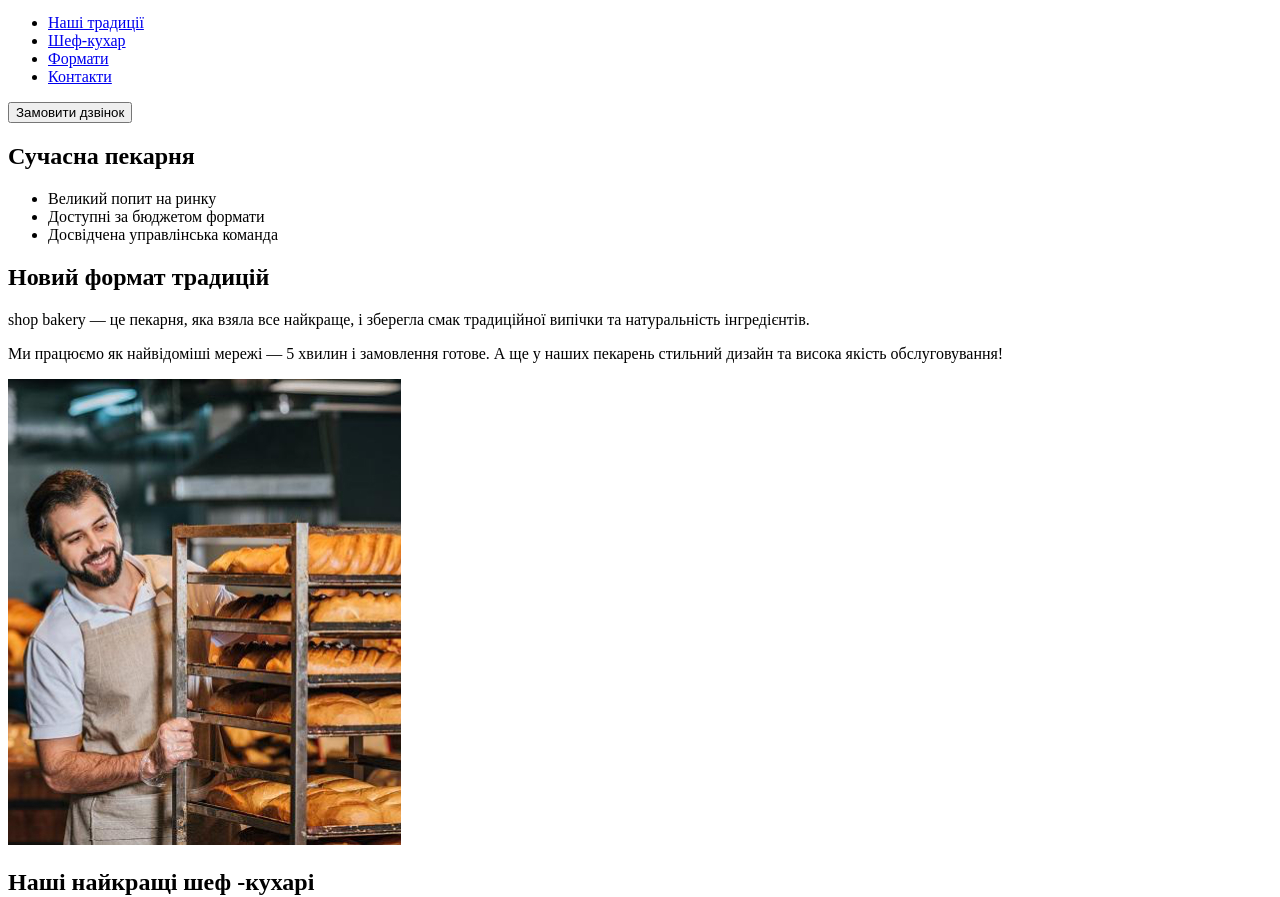
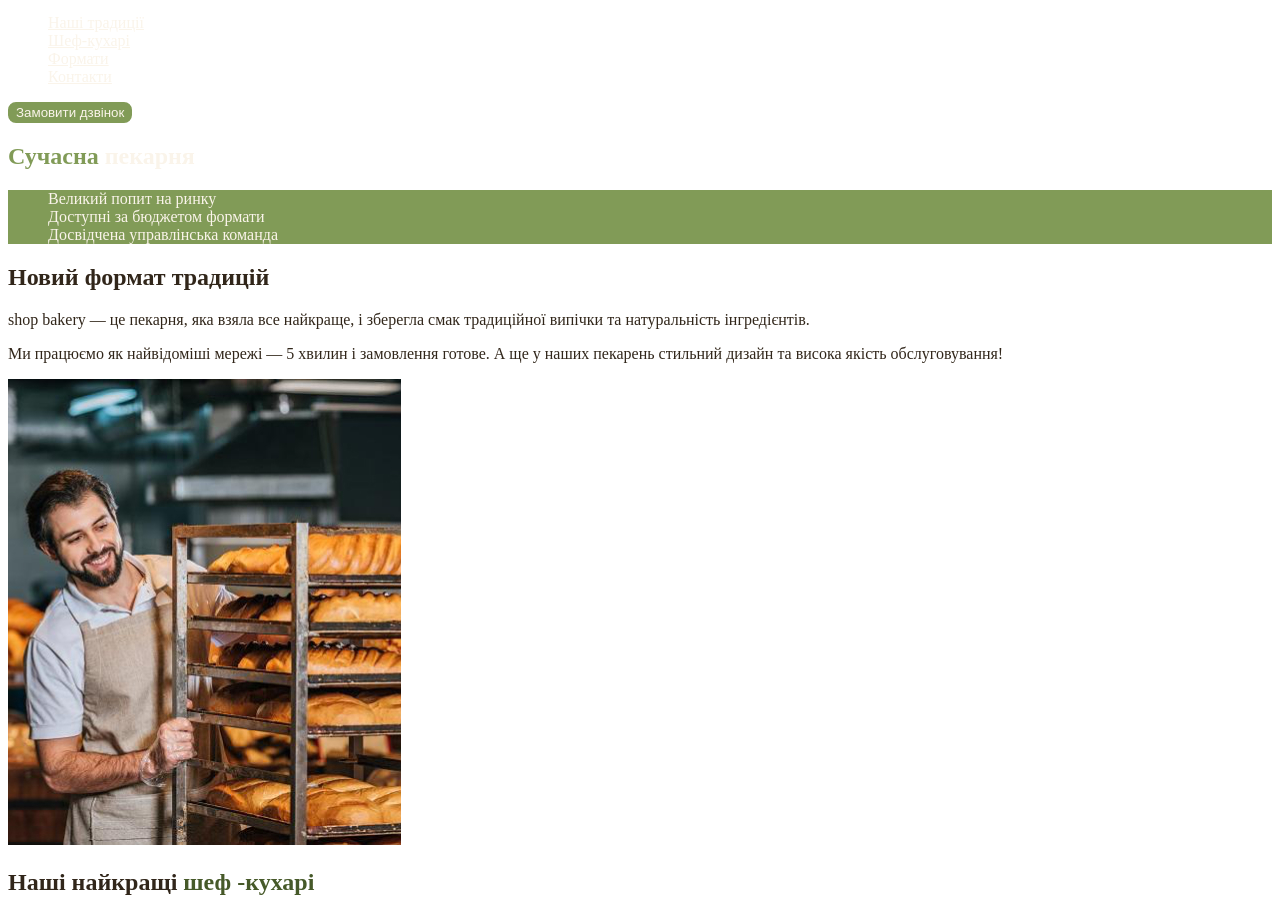
Before and after one commit to Nedavniy/modern-bakery, a plain HTML site: page index.html in a window 1280 px wide. Shown: the part 60-957 px from the top of the page. Drawn offline with Linux system fonts and the light colour scheme.

Commit message:
git commit -m 'Add styles.css and css variables'

```diff
--- /dev/null
+++ b/css/styles.css
@@ -0,0 +1,67 @@
+:root {
+    --color-brand-light: #819B57;
+    --color-brand-dark: #465929;
+    --color-primary-dark: #31261A;
+    --color-primary-light: #FAF4EA;
+}
+
+/* Base */
+body {
+    color: var(--color-primary-dark);
+}
+
+ul {
+    list-style-type: none;
+}
+
+/* Button */
+.button-order {
+    color:var(--color-primary-light);
+
+    background-color: var(--color-brand-light);
+    border: 2px solid var(--color-brand-light);
+    border-radius: 8px;
+
+    cursor: pointer;
+    transition: all 0.3s ease 0s;
+}
+
+.button-order:hover {
+    background-color: transparent;
+    color: var(--color-brand-da);
+}
+
+/* Link */
+.link {
+    color: var(--color-primary-light);
+
+    transition: all 0.3s ease 0s;
+}
+
+.link:hover {
+    color: var(--color-brand-light);
+}
+
+
+/* Hero section */
+.hero-title {
+    color: var(--color-primary-light);
+}
+
+.hero-title .accent {
+    color: var(--color-brand-light);
+}
+
+/* Advantages section */
+.advantages-list {
+    background-color: var(--color-brand-light);
+    color: var(--color-primary-light);
+}
+
+.section-title {
+    color: var(--color-primary-dark);
+}
+
+.section-title .accent {
+    color: var(--color-brand-dark);
+}
--- a/index.html
+++ b/index.html
@@ -3,34 +3,36 @@
   <head>
     <meta charset="UTF-8" />
     <meta name="viewport" content="width=device-width, initial-scale=1.0" />
+    <link rel="stylesheet" href="./css/styles.css" />
+
     <title>Сучасна пекарня</title>
   </head>
   <body>
     <header>
       <nav>
-        <a href="#">
+        <a href="./index.html">
           <img src="./images/logo.svg" alt="логотип сучасної пекарні" />
         </a>
         <ul>
-          <li><a href="#">Наші традиції</a></li>
-          <li><a href="#">Шеф-кухар</a></li>
-          <li><a href="#">Формати</a></li>
-          <li><a href="#">Контакти</a></li>
+          <li><a class="link" href="#traditions-section">Наші традиції</a></li>
+          <li><a class="link" href="#chefs-section">Шеф-кухарі</a></li>
+          <li><a class="link" href="#fotmats-section">Формати</a></li>
+          <li><a class="link" href="#contact-section">Контакти</a></li>
         </ul>
       </nav>
-      <button type="button">Замовити дзвінок</button>
+      <button class="button-order" type="button">Замовити дзвінок</button>
     </header>
     <main>
       <section>
-        <h1>Сучасна пекарня</h1>
+        <h1 class="hero-title"><span class="accent">Сучасна</span> пекарня</h1>
       </section>
-      <section>
-        <ul>
+      <section id="traditions-section">
+        <ul class="advantages-list">
           <li>Великий попит на ринку</li>
           <li>Доступні за бюджетом формати</li>
           <li>Досвідчена управлінська команда</li>
         </ul>
-        <h2>Новий формат традицій</h2>
+        <h2 class="section-title">Новий формат традицій</h2>
         <p>
           <span>shop bakery</span> — це пекарня, яка взяла все найкраще, і
           зберегла смак традиційної випічки та натуральність інгредієнтів.
@@ -45,8 +47,10 @@
           alt="Чоловік пекар дивиться на батони з усмішкою"
         />
       </section>
-      <section>
-        <h2>Наші найкращі шеф -кухарі</h2>
+      <section id="chefs-section">
+        <h2 class="section-title">
+          Наші найкращі <span class="accent">шеф -кухарі</span>
+        </h2>
         <ul>
           <li>
             <article>
@@ -69,8 +73,8 @@
           </li>
         </ul>
       </section>
-      <section>
-        <h2>Формати</h2>
+      <section id="fotmats-section">
+        <h2 class="section-title">Формати</h2>
         <ul>
           <li>
             <article>
@@ -89,8 +93,16 @@
           </li>
         </ul>
       </section>
-      <section>
-        <h2>Приєднуйся до мережі пекарень</h2>
+      <section id="contact-section">
+        <h2 class="section-title">Приєднуйся до мережі пекарень</h2>
+        <iframe
+          src="https://www.google.com/maps/embed?pb=!1m18!1m12!1m3!1d2540.1640531314047!2d30.491233500000003!3d50.4566697!2m3!1f0!2f0!3f0!3m2!1i1024!2i768!4f13.1!3m3!1m2!1s0x40d4ce637bfe1717%3A0x5370c2254ad1b952!2z0YPQuy4g0KHQtdGH0LXQstGL0YUg0KHRgtGA0LXQu9GM0YbQvtCyLCA1NCwg0JrQuNC10LIsINCj0LrRgNCw0LjQvdCwLCAwMjAwMA!5e0!3m2!1sru!2spl!4v1700085890261!5m2!1sru!2spl"
+          width="600"
+          height="595"
+          allowfullscreen=""
+          loading="lazy"
+          referrerpolicy="no-referrer-when-downgrade"
+        ></iframe>
       </section>
     </main>
     <footer>
@@ -100,7 +112,7 @@
         </a>
         <ul>
           <li><a href="#">Наші традиції</a></li>
-          <li><a href="#">Шеф-кухар</a></li>
+          <li><a href="#">Шеф-кухарі</a></li>
           <li><a href="#">Формати</a></li>
           <li><a href="#">Контакти</a></li>
         </ul>
@@ -128,7 +140,7 @@
           </li>
         </ul>
         <a href="#" target="_blank">Політика конфіденційності</a>
-        <p>© 2022 Дані захищені</p>
+        <p>&copy; 2022 Дані захищені</p>
       </address>
     </footer>
   </body>
```
